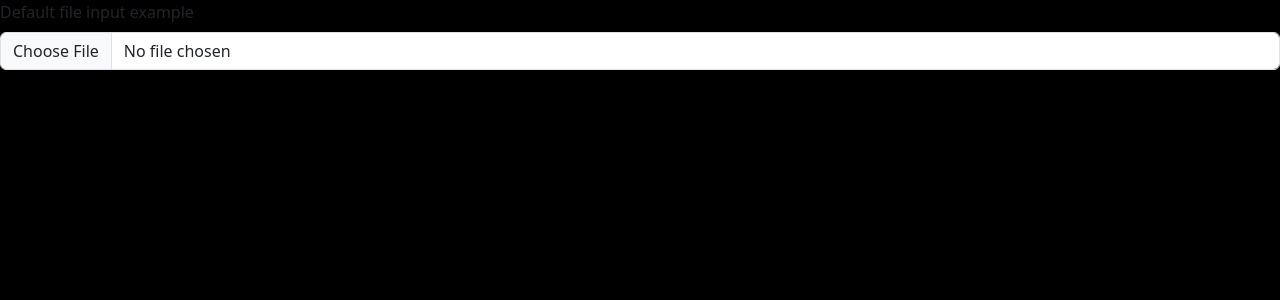
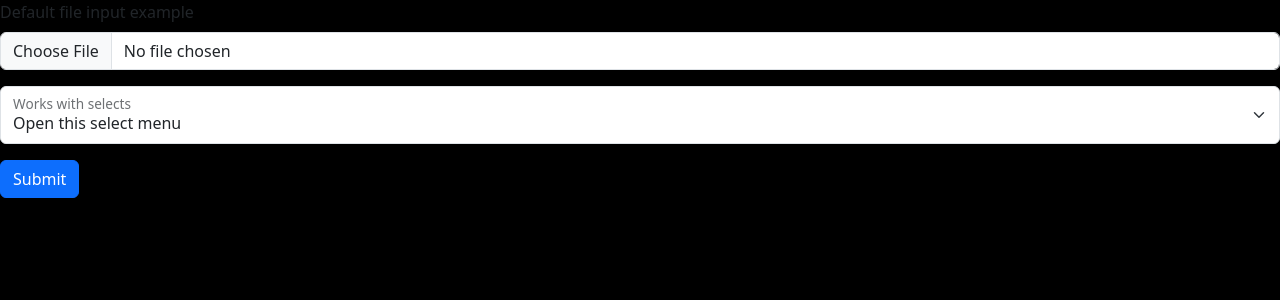
Before and after one commit to DarkCoder26/Imggot, a Flask app: page / in a window 1280 px wide. Shown: the part 56-356 px from the top of the page. Run offline with Flask 3, Linux system fonts and the light colour scheme.

Commit message:
made summit form and pulled request

```diff
--- a/app.py
+++ b/app.py
@@ -1,4 +1,4 @@
-from flask import Flask, render_template
+from flask import Flask, render_template, request
 
 app = Flask(__name__)
 
@@ -6,6 +6,10 @@ app = Flask(__name__)
 def home():
     return render_template('home.html')
 
+@app.route('/edit', methods=["GET", "POST"])
+def edit():
+    if request.method == "POST":
+        return "it worked"
+
 if __name__ == '__main__':
-    print('working')
     app.run(host='0.0.0.0', debug=True)
--- a/templates/home.html
+++ b/templates/home.html
@@ -16,9 +16,23 @@
         </form>
       </div>
     </nav>
+    <form action="/edit" method="post" enctype="multipart/form-data">
       <div class="mb-3">
         <label for="formFile" class="form-label">Default file input example</label>
         <input class="form-control" type="file" id="formFile">
       </div>
+      <div class="form-floating mb-3">
+        <select class="form-select" id="floatingSelect" aria-label="Floating label select example">
+          <option selected>Open this select menu</option>
+          <option value="1">One</option>
+          <option value="2">Two</option>
+          <option value="3">Three</option>
+        </select>
+        <label for="floatingSelect">Works with selects</label>
+      </div>
+      <div class="mb-3">
+        <input class="btn btn-primary" type="submit" value="Submit">
+      </div>
+    </form>
   </body>
 </html>
```
Lines whose indentation alone changed are shown as unchanged.
